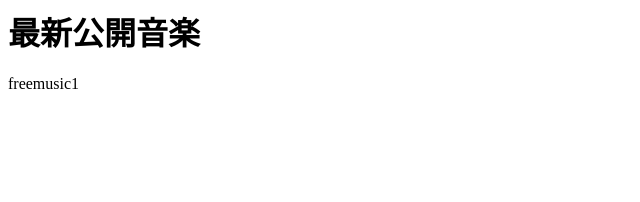
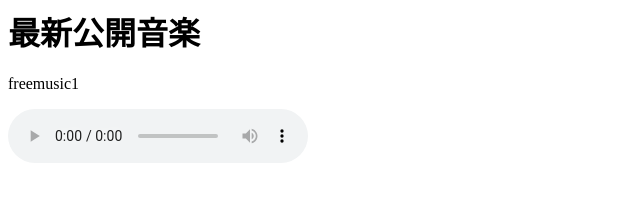
Before and after one commit to marimesyosinsya/free-music, a plain HTML site: page index.html in a window 1280 px wide. Shown: the whole page, without its empty margins (0-640 px from the left). Drawn offline with Linux system fonts and the light colour scheme.

Commit message:
index.html を更新

```diff
--- a/index.html
+++ b/index.html
@@ -1,4 +1,4 @@
 <title>音楽ダウンロード</title>
 <h1>最新公開音楽</h1>
 <p>freemusic1</p>
-<audio src="freemusic1.mp3″ controls></audio>
+<audio src="freemusic1.mp3" controls></audio>
```
